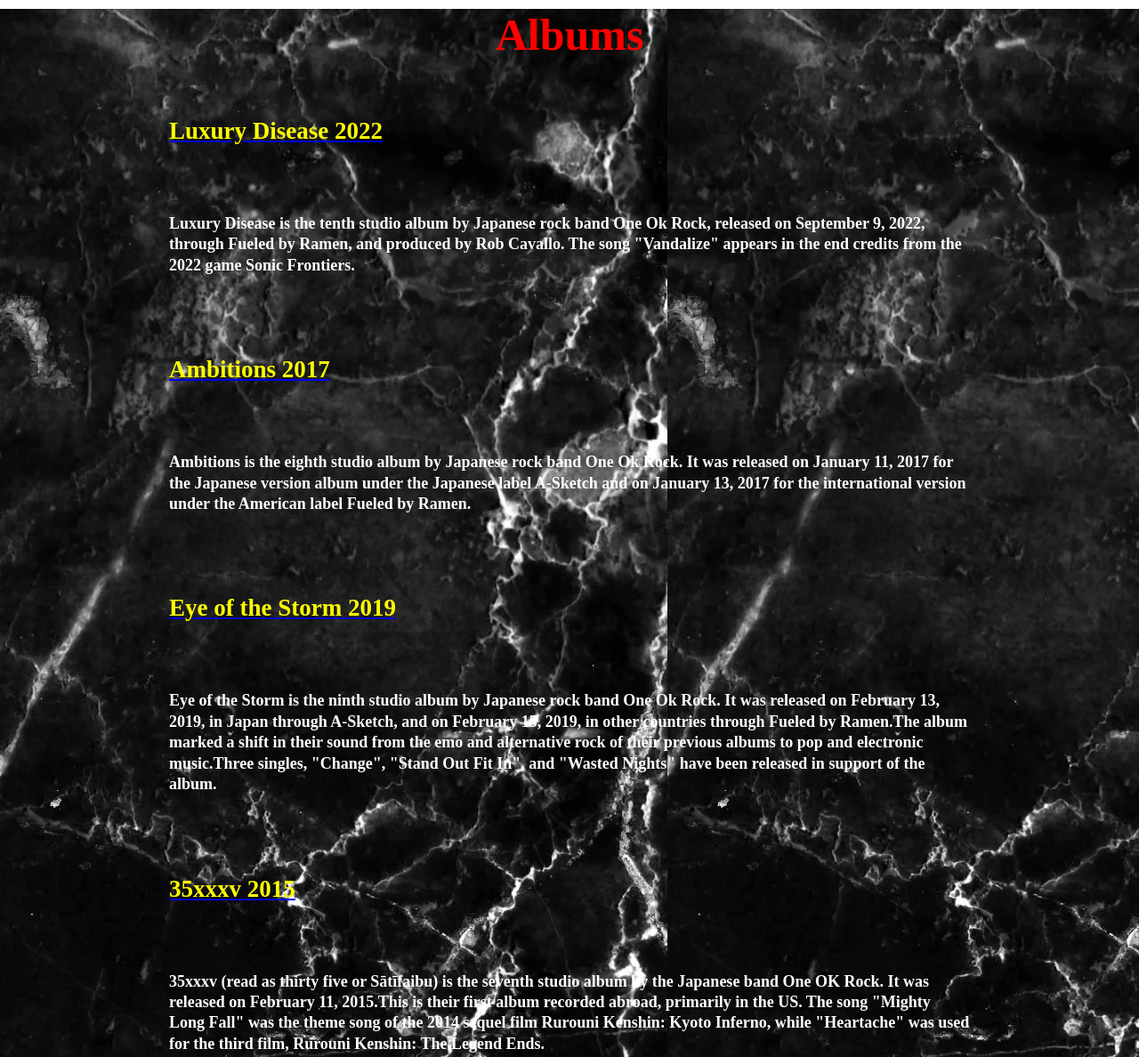
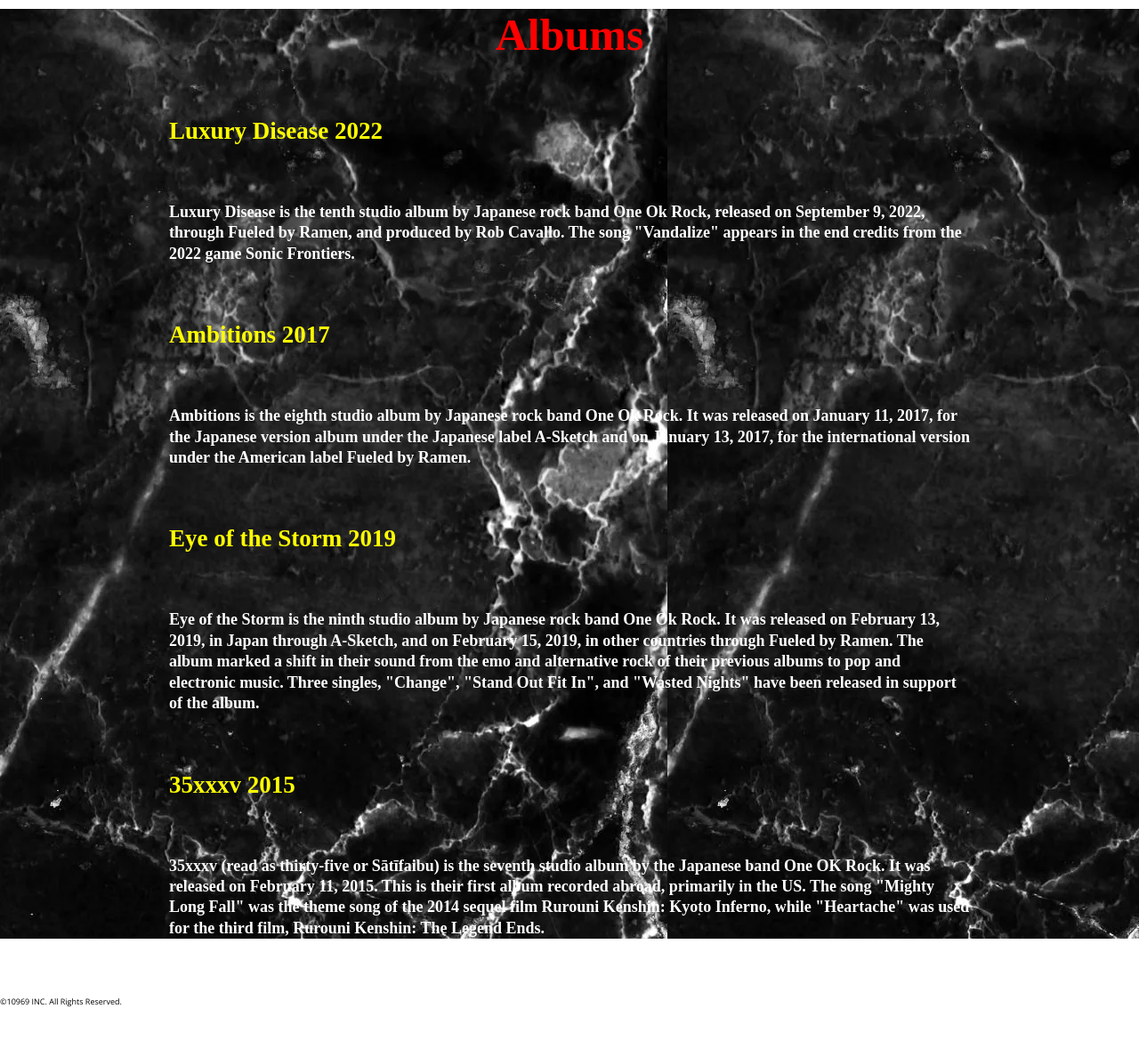
Before and after one commit to YamukelwaTech/OneOkRock, a plain HTML site: page index.html in a window 1280 px wide. Shown: the part 4120-5308 px from the top of the page at 89% size. After the commit the page ends 5252 px from the top, so only its background shows below. Drawn offline with nearby package versions, Linux system fonts and the light colour scheme; a web font is replaced by a local one.

Commit message:
fix album

```diff
--- a/index.html
+++ b/index.html
@@ -161,30 +161,36 @@
 
     <h1>Albums</h1>
 
-    <a href="https://open.spotify.com/album/7bR908SDBENoC7rqC0k4h4?autoplay=true" class="herf"  target="_blank"><h3>Luxury Disease 2022</h3></a>
-    <br>
-    <p>Luxury Disease is the tenth studio album by Japanese rock band One Ok Rock, released on September 9, 2022, through Fueled by Ramen, and produced by Rob Cavallo. The song "Vandalize" appears in the end credits from the 2022 game Sonic Frontiers.</p>
-    <br>
+    <div class="album">
+        <a href="https://open.spotify.com/album/7bR908SDBENoC7rqC0k4h4?autoplay=true" class="herf" target="_blank">
+            <h3>Luxury Disease 2022</h3>
+        </a>
+        <p>Luxury Disease is the tenth studio album by Japanese rock band One Ok Rock, released on September 9, 2022, through Fueled by Ramen, and produced by Rob Cavallo. The song "Vandalize" appears in the end credits from the 2022 game Sonic Frontiers.</p>
+    </div>
 
-    <br>
-     <a href="https://open.spotify.com/album/0p1YL9nzIuKTonZH6Gq58i" class="herf2" target="_blank"><h3>Ambitions 2017</h3></a>
-    <br>
-    <p>Ambitions is the eighth studio album by Japanese rock band One Ok Rock. It was released on January 11, 2017 for the Japanese version album under the Japanese label A-Sketch and on January 13, 2017 for the international version under the American label Fueled by Ramen.</p>
-    <br>
+    <div class="album">
+        <a href="https://open.spotify.com/album/0p1YL9nzIuKTonZH6Gq58i" class="herf2" target="_blank">
+            <h3>Ambitions 2017</h3>
+        </a>
+        <p>Ambitions is the eighth studio album by Japanese rock band One Ok Rock. It was released on January 11, 2017, for the Japanese version album under the Japanese label A-Sketch and on January 13, 2017, for the international version under the American label Fueled by Ramen.</p>
+    </div>
 
-    <br>
-     <a href="https://open.spotify.com/album/1obI3635eoYwWYhGs2vEeP" class="herf3" target="_blank"><h3>Eye of the Storm 2019</h3></a>
-    <br>
-    <p>Eye of the Storm is the ninth studio album by Japanese rock band One Ok Rock. It was released on February 13, 2019, in Japan through A-Sketch, and on February 15, 2019, in other countries through Fueled by Ramen.The album marked a shift in their sound from the emo and alternative rock of their previous albums to pop and electronic music.Three singles, "Change", "Stand Out Fit In", and "Wasted Nights" have been released in support of the album.</p>
-    <br>
+    <div class="album">
+        <a href="https://open.spotify.com/album/1obI3635eoYwWYhGs2vEeP" class="herf3" target="_blank">
+            <h3>Eye of the Storm 2019</h3>
+        </a>
+        <p>Eye of the Storm is the ninth studio album by Japanese rock band One Ok Rock. It was released on February 13, 2019, in Japan through A-Sketch, and on February 15, 2019, in other countries through Fueled by Ramen. The album marked a shift in their sound from the emo and alternative rock of their previous albums to pop and electronic music. Three singles, "Change", "Stand Out Fit In", and "Wasted Nights" have been released in support of the album.</p>
+    </div>
 
-    <br>
-    <a href="https://open.spotify.com/album/5yyxuxoqWqmYIJcORvvnpL" class="heref4" target="_blank"><h3>35xxxv 2015</h3></a>
-    <br>
-    <p>35xxxv (read as thirty five or Sātīfaibu) is the seventh studio album by the Japanese band One OK Rock. It was released on February 11, 2015.This is their first album recorded abroad, primarily in the US. The song "Mighty Long Fall" was the theme song of the 2014 sequel film Rurouni Kenshin: Kyoto Inferno, while "Heartache" was used for the third film, Rurouni Kenshin: The Legend Ends.</p>
-    <br>
+    <div class="album">
+        <a href="https://open.spotify.com/album/5yyxuxoqWqmYIJcORvvnpL" class="heref4" target="_blank">
+            <h3>35xxxv 2015</h3>
+        </a>
+        <p>35xxxv (read as thirty-five or Sātīfaibu) is the seventh studio album by the Japanese band One OK Rock. It was released on February 11, 2015. This is their first album recorded abroad, primarily in the US. The song "Mighty Long Fall" was the theme song of the 2014 sequel film Rurouni Kenshin: Kyoto Inferno, while "Heartache" was used for the third film, Rurouni Kenshin: The Legend Ends.</p>
+    </div>
 
-</section>
+    </section>
+
 
     <footer class="footer">&copy;10969 INC. All Rights Reserved.</footer>
 
--- a/style.css
+++ b/style.css
@@ -280,8 +280,19 @@ nav ul li a{
     font-size: 3rem;
     margin-bottom: 5%;
     color: yellow;
+
 }
 
+.album a {
+    text-decoration: none;
+    color: transparent;
+    cursor: default;
+}
+
+/* .album a:hover { */
+    /* text-decoration: underline; */
+    /* color: transparent;  */
+}
 
 .footer{
     font-family: 'Rubik Burned';
```
